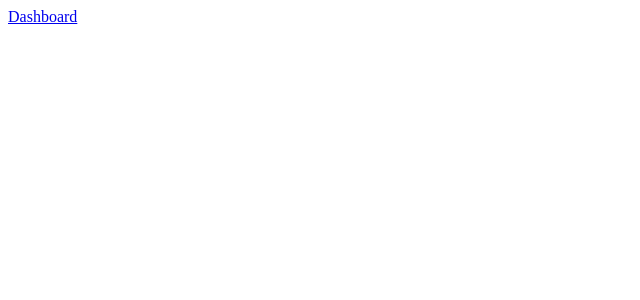
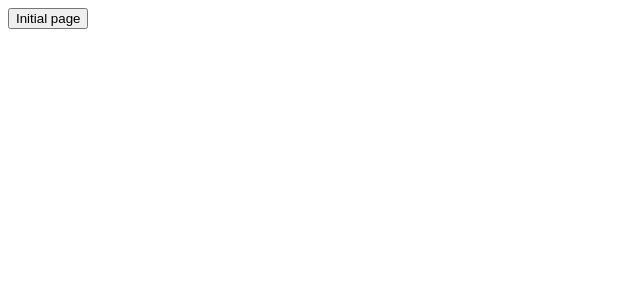
Before and after one commit to fabioNog/basic_react_hook, a React (Create React App) app: page /login in a window 1280 px wide. Shown: the top 300 px of the page, without its empty margins (0-640 px from the left). Built offline with nearby package versions, Linux system fonts and the light colour scheme.

Commit message:
ALter code for use useNavigate

```diff
--- a/src/app/pages/login/Login.tsx
+++ b/src/app/pages/login/Login.tsx
@@ -1,11 +1,17 @@
-import { Link } from "react-router-dom";
+import { useNavigate } from "react-router-dom";
 
 export const Login = () => {
+
+    let navigate = useNavigate();
+
+    async function handleClick() {
+        await navigate("/", { replace: true });
+    }
     return (
         <div>
-            <Link to={"/"}>
-                Dashboard
-            </Link>
+            <button onClick={handleClick}>
+                Initial page
+            </button>
         </div>
     )
 }
```
